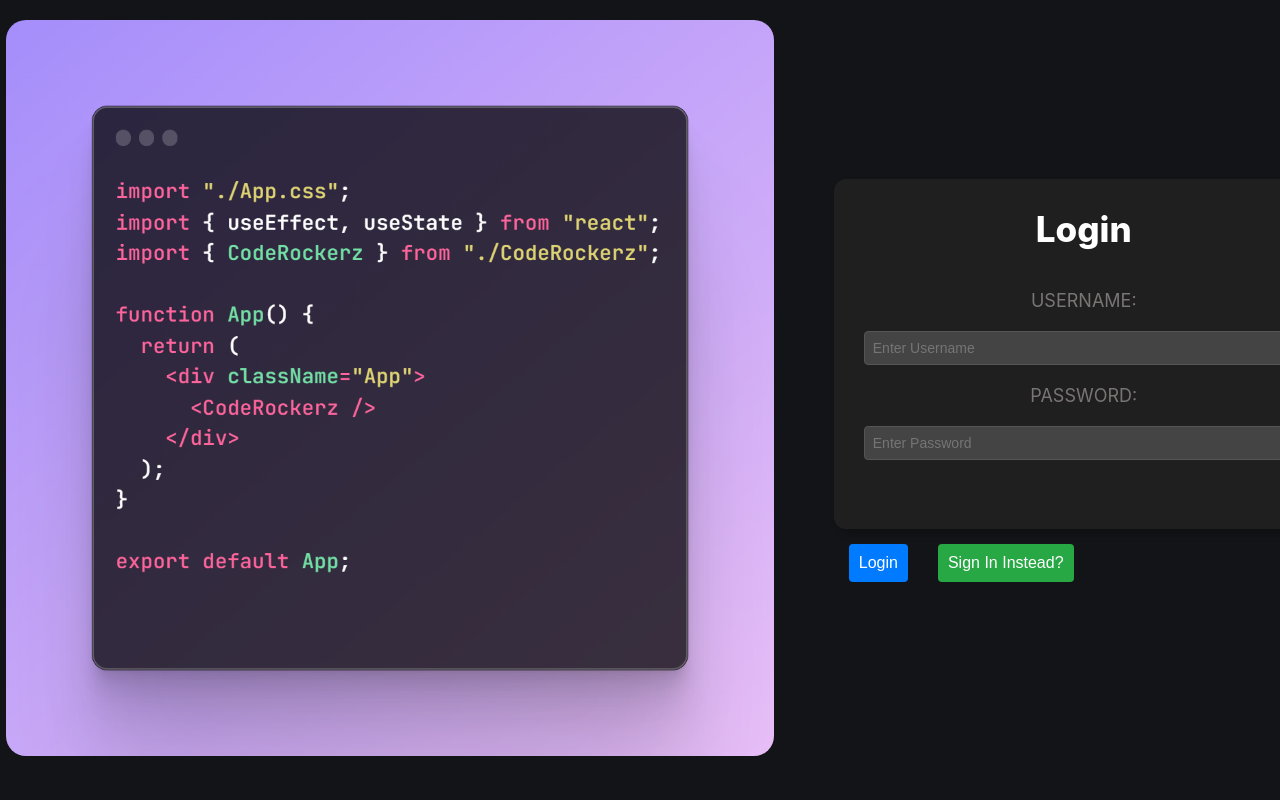
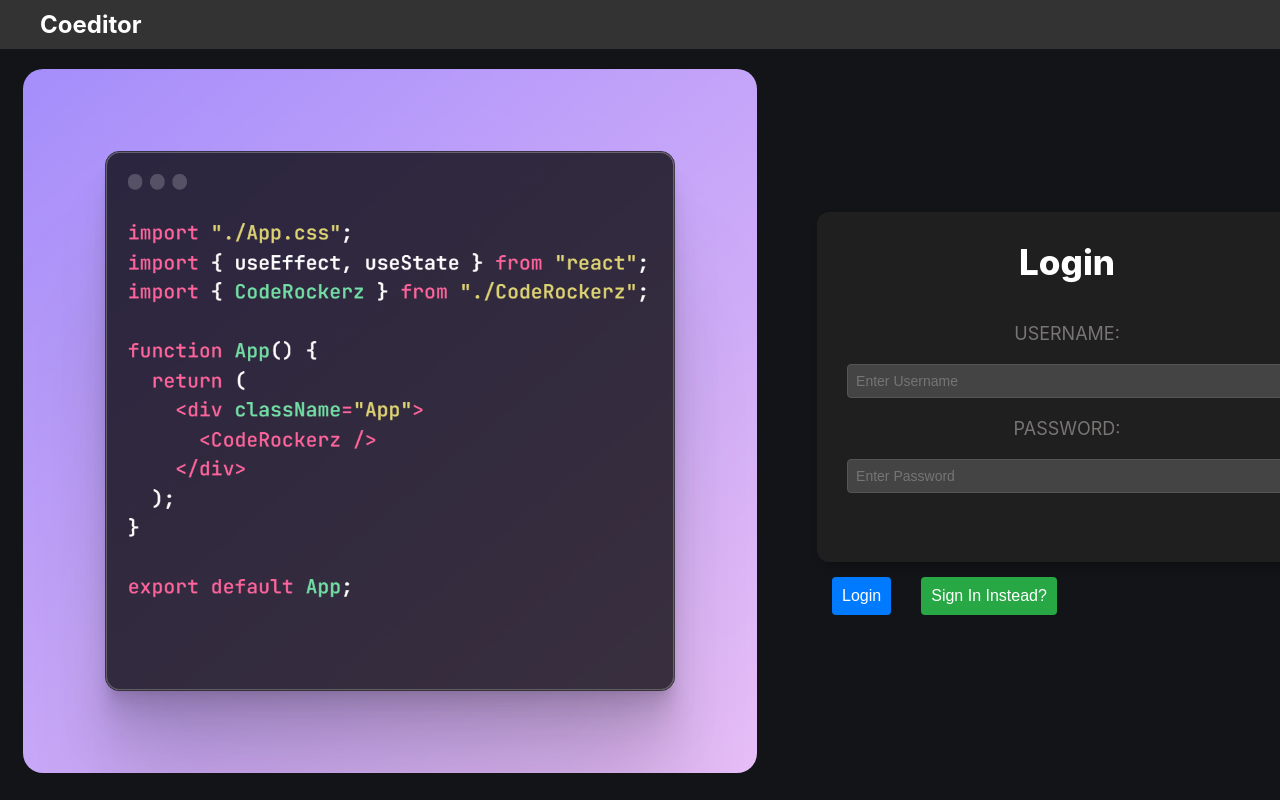
Before and after one commit to Sameer-Ahmed1/coeditor_bitnbuild, a React (Create React App) app: page / in a window 1280 px wide. Shown: the top 800 px of the page. Built offline with nearby package versions, Linux system fonts and the light colour scheme.

Commit message:
NavbarFixed

```diff
--- a/src/App.js
+++ b/src/App.js
@@ -39,7 +39,7 @@ function App() {
 
   return (
     <div className="App">
-      {loginStatus ? (inRoom ? <RoomNavBar /> : <NavBar />) : null}
+      {loginStatus ? (inRoom ? <RoomNavBar /> : <NavBar />) : <NavBar />}
 
       <div className="Content">
         {loginStatus ? (
--- a/src/components/NavBar.js
+++ b/src/components/NavBar.js
@@ -5,7 +5,6 @@ function NavBar() {
     return (
         <div className="NavBar">
             <div className="title">Coeditor</div>
-            <button className="logButton">Login</button>
         </div>
     );
 }
--- a/src/components/PersonLogin.css
+++ b/src/components/PersonLogin.css
@@ -32,7 +32,7 @@ h1 {
 }
 img{
     margin:20px;
-    height: 92vh;
+    height: 88vh;
     border-radius: 20px;
 }
 img:hover{
--- a/src/components/PersonLogin.js
+++ b/src/components/PersonLogin.js
@@ -74,14 +74,14 @@ function PersonLogin({
   };
 
   return (
-    <div class="flex-container">
+    <div className="flex-container">
       <img src={require("../images/codeImg.png")} alt="" />
-      <div class="content-container">
-        <div class="form-container">
+      <div className="content-container">
+        <div className="form-container">
           <h1>Login</h1>
           <br />
           <br />
-          <span class="subtitle">USERNAME:</span>
+          <span className="subtitle">USERNAME:</span>
           <br />
           <input
             className="input-style"
@@ -92,7 +92,7 @@ function PersonLogin({
             onChange={(e) => setName(e.target.value)}
           />
           <br />
-          <span class="subtitle">PASSWORD:</span>
+          <span className="subtitle">PASSWORD:</span>
           <br />
           <input
             className="input-style"
```
